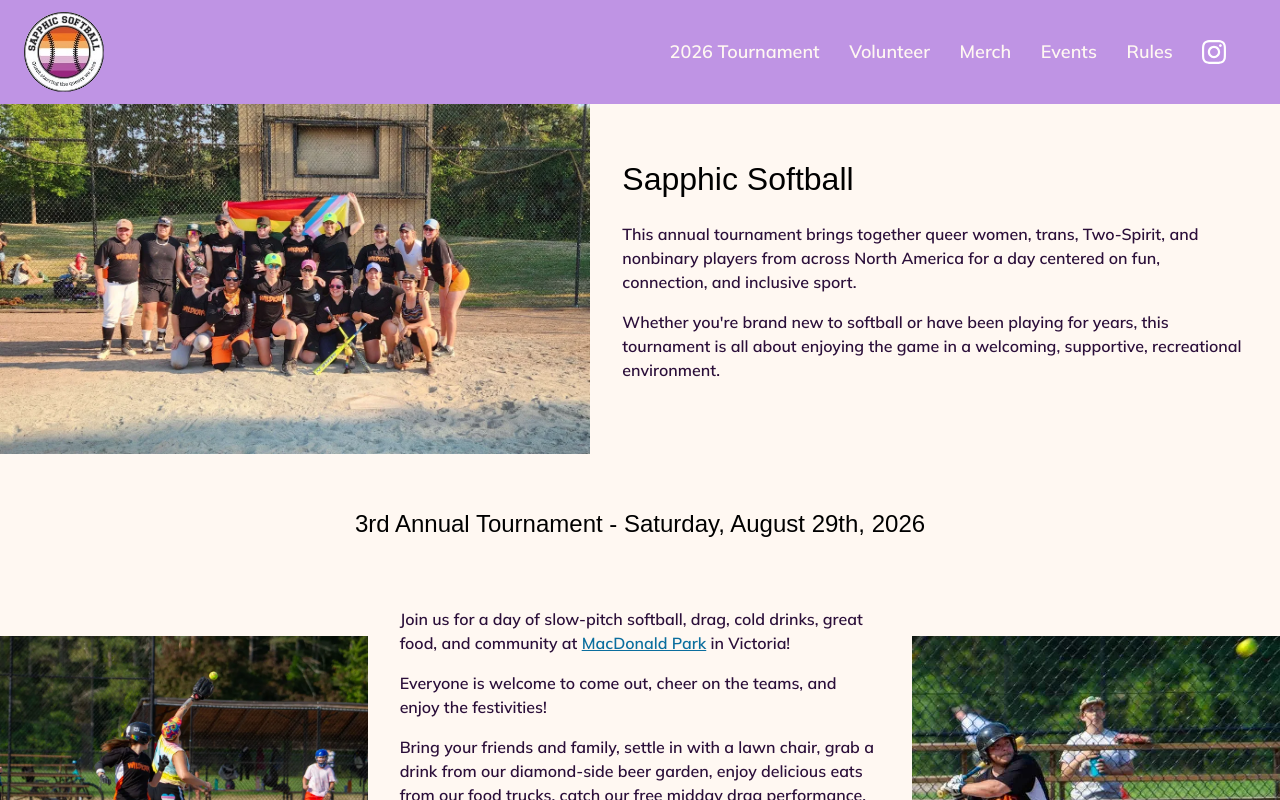
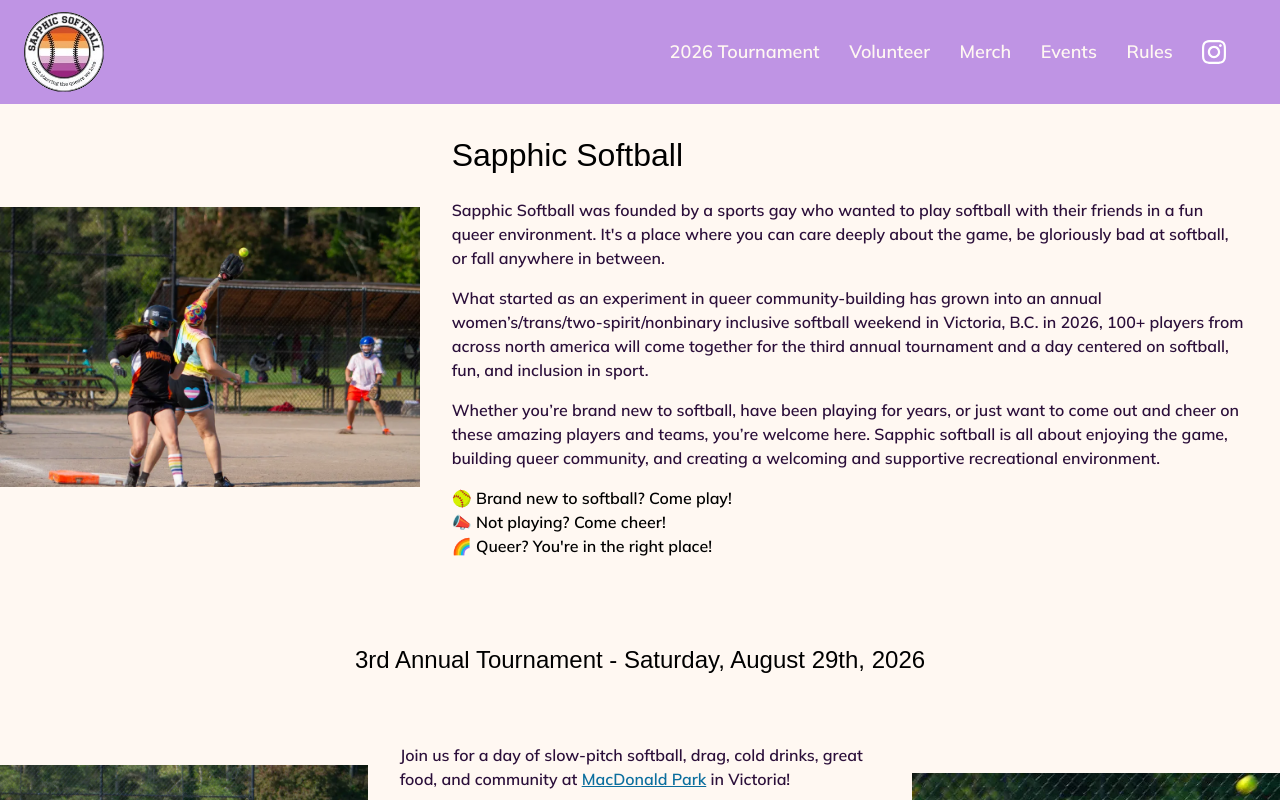
Before and after one commit to CReynoldson/sapphic.softball, a Next.js app: page / in a window 1280 px wide. Shown: the top 800 px of the page. Built offline with nearby package versions, Linux system fonts and the light colour scheme; a web font is replaced by a local one.

Commit message:
photo updates

```diff
--- a/src/app/page.js
+++ b/src/app/page.js
@@ -12,26 +12,28 @@ export default async function Home() {
             <FullWidthSection classNames="items-center flex-col lg:flex-row">
                 <div className="image-container">
                     <Image
-                        src="/wildkats.webp"
+                        src="/firstbase.webp"
                         width={400}
                         height={400}
-                        alt="The Wildkats team photo"
+                        alt="Outrunning a play to first"
                     />
                 </div>
                 <div className="p-8">
                     <h1 className="text-center lg:text-left">Sapphic Softball</h1>
                     <p>
-                        This annual tournament brings together queer women,
-                        trans, Two-Spirit, and nonbinary players from across
-                        North America for a day centered on fun, connection, and
-                        inclusive sport.
+                        Sapphic Softball was founded by a sports gay who wanted to play softball with their friends in a fun queer environment. It's a place where you can care deeply about the game, be gloriously bad at softball, or fall anywhere in between.
                     </p>
                     <p>
-                        Whether you're brand new to softball or have been
-                        playing for years, this tournament is all about enjoying
-                        the game in a welcoming, supportive, recreational
-                        environment.
+                        What started as an experiment in queer community-building has grown into an annual women’s/trans/two-spirit/nonbinary inclusive softball weekend in Victoria, B.C. in 2026, 100+ players from across north america will come together for the third annual tournament and a day centered on softball, fun, and inclusion in sport.
                     </p>
+                    <p>
+                        Whether you’re brand new to softball, have been playing for years, or just want to come out and cheer on these amazing players and teams, you’re welcome here. Sapphic softball is all about enjoying the game, building queer community, and creating a welcoming and supportive recreational environment.
+                    </p>
+                    <ul>
+                        <li>🥎 Brand new to softball? Come play!</li>
+                        <li>📣 Not playing? Come cheer!</li>
+                        <li>🌈 Queer? You're in the right place!</li>
+                    </ul>
                 </div>
             </FullWidthSection>
                 <h2 className="hidden lg:block mb-0 mt-1 pt-10">
@@ -40,7 +42,7 @@ export default async function Home() {
             <FullWidthSection>
                 <div className="image-container">
                     <Image
-                        src="/firstbase.webp"
+                        src="/high_fives.webp"
                         width={400}
                         height={400}
                         alt="Who's on first"
```
Also changed, not shown: public/high_fives.webp (added).
